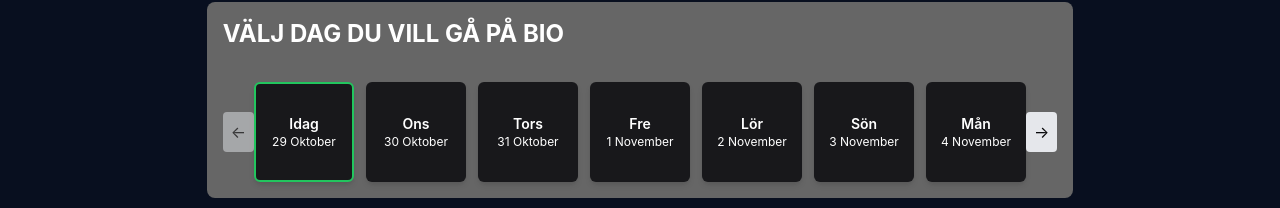
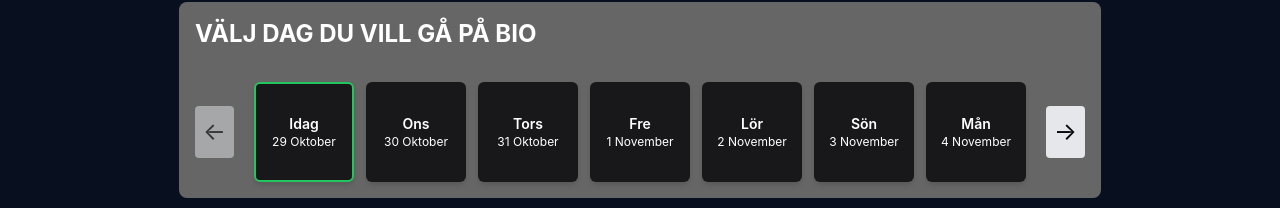
Before and after one commit to Nemkunde/cinecom, a React (Vite) app in the folder frontend/: page / in a window 1280 px wide. Shown: the part 246-454 px from the top of the page. Built offline with nearby package versions, Linux system fonts and the light colour scheme; no server answers.

Commit message:
style: adjust navigation arrows in DayBooker for better UX

```diff
--- a/frontend/src/components/DayBooker/DayBooker.tsx
+++ b/frontend/src/components/DayBooker/DayBooker.tsx
@@ -27,6 +27,10 @@ function DayBooker() {
             onClick={handlePrev}
             className="p-2 bg-gray-200 rounded hover:bg-gray-300 disabled:opacity-50"
             disabled={startDayOffset <= 0}
+            style={{
+              marginRight: "20px",
+              fontSize: "24px",
+            }}
           >
             &#8592;
           </button>
@@ -42,6 +46,10 @@ function DayBooker() {
           <button
             onClick={handleNext}
             className="p-2 bg-gray-200 rounded hover:bg-gray-300"
+            style={{
+              marginLeft: "20px",
+              fontSize: "24px",
+            }}
           >
             &#8594;
           </button>
```
